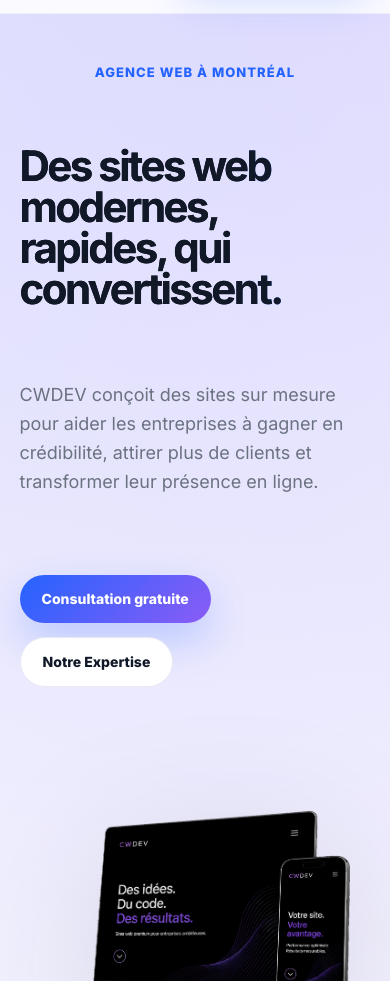
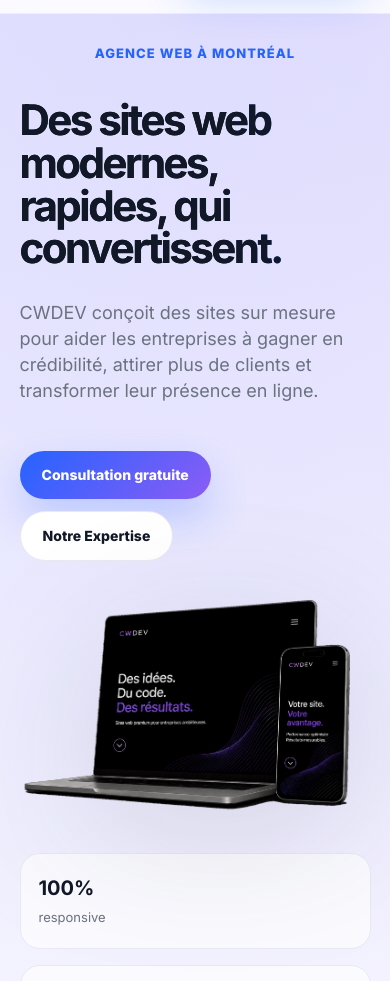
Before and after one commit to wafae28/cwdev, a plain HTML site: page index.html in a window 390 px wide. Shown: the part 104-1085 px from the top of the page. Drawn offline with Linux system fonts and the light colour scheme.

Commit message:
amélioration mobile

```diff
--- a/style.css
+++ b/style.css
@@ -1021,3 +1021,50 @@
   max-width:620px;
   line-height:1.8;
 }
+/* mobile affichage */
+@media (max-width: 768px) {
+
+  .hero-visual,
+  .hero-image,
+  .devices-mockup,
+  .hero-mockup {
+    margin-top: -120px;
+    position: relative;
+    z-index: 2;
+  }
+
+}
+@media (max-width: 768px) {
+
+  .hero {
+    padding-top: 30px;
+    padding-bottom: 20px;
+    gap: 18px;
+  }
+
+  .hero-content {
+    gap: 14px;
+  }
+
+  .hero h1 {
+    margin-bottom: 12px;
+    line-height: 1.02;
+  }
+
+  .hero p {
+    margin-bottom: 18px;
+    line-height: 1.45;
+  }
+
+  .hero-actions {
+    margin-top: 10px;
+    gap: 12px;
+  }
+
+  .hero-visual,
+  .hero-image,
+  .hero-mockup {
+    margin-top: -30px;
+  }
+
+}
```
